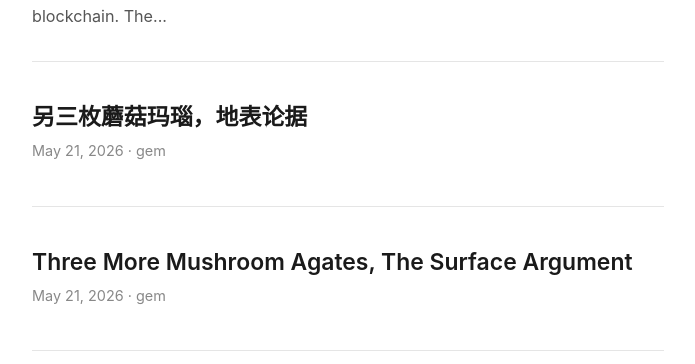
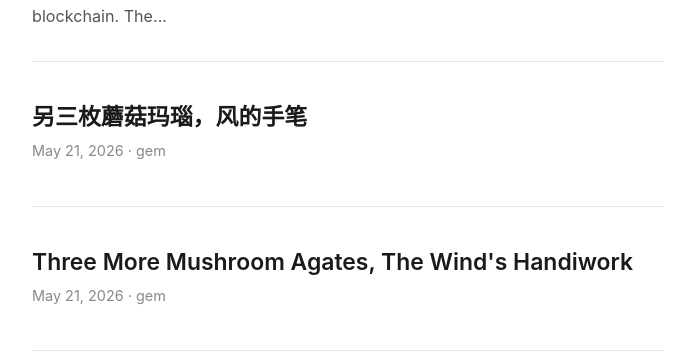
Before and after one commit to vfxowlsyvh/vfxowlsyvh.github.io, a Jekyll site: the page built from index.md, in a window 1280 px wide and 900 px high, scrolled down 453 px. Shown: the part 157-521 px from the top of the window, without its empty margins (292-987 px from the left). Built offline with Jekyll 4.4.1, drawn with Linux system fonts in a browser that asks for light colours.

Commit message:
Retitle mushroom agate follow-up: The Wind's Handiwork

```diff
--- a/_posts/2026-05-21-gobi-mushroom-agate-surface-en.md
+++ b/_posts/2026-05-21-gobi-mushroom-agate-surface-en.md
@@ -1,6 +1,6 @@
 ---
 layout: post
-title: "Three More Mushroom Agates, The Surface Argument"
+title: "Three More Mushroom Agates, The Wind's Handiwork"
 date: 2026-05-21 00:00:00 +0000
 categories: gem
 lang: en
--- a/_posts/2026-05-21-gobi-mushroom-agate-surface-zh.md
+++ b/_posts/2026-05-21-gobi-mushroom-agate-surface-zh.md
@@ -1,6 +1,6 @@
 ---
 layout: post
-title: "另三枚蘑菇玛瑙，地表论据"
+title: "另三枚蘑菇玛瑙，风的手笔"
 date: 2026-05-21 00:00:00 +0000
 categories: gem
 lang: zh
```
